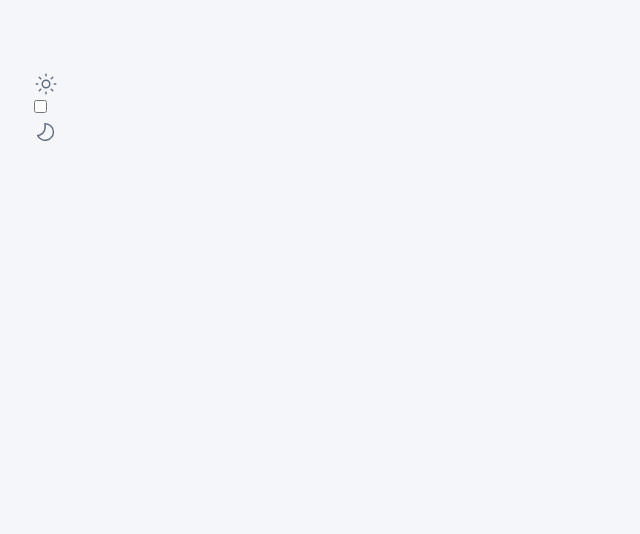
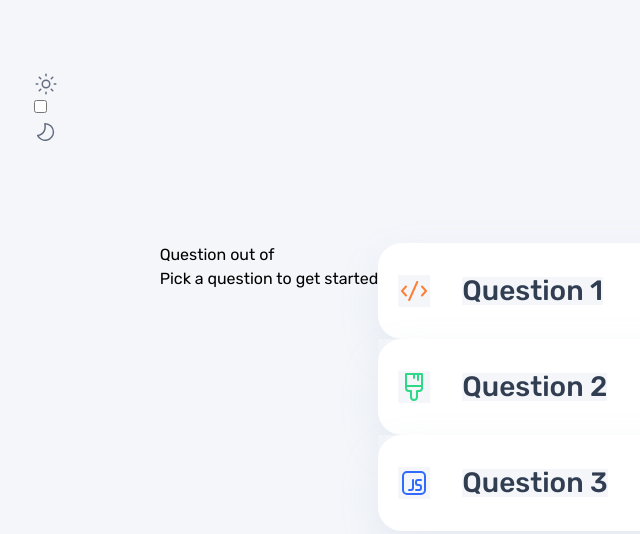
Before and after one commit to huyviet1995/frontend-mentor-quiz-app, a Vue app: page /1/questions/1 in a window 1280 px wide. Before the commit this address had no page. Shown: the top 534 px of the page, without its empty margins (89-729 px from the left). Built offline with nearby package versions, Linux system fonts and the light colour scheme.

Commit message:
Create the basic questions page component

```diff
--- a/src/components/CardItem.vue
+++ b/src/components/CardItem.vue
@@ -1,12 +1,27 @@
 <template>
     <div class="container flex flex-row gap-4 items-center rounded-lg">
-      <slot></slot>
+        <img :src="icon" :width="32" alt="alt">
+        <h2>{{ title }}</h2>
     </div>
   </template>
 
   <script>
   export default {
-    name: 'CardItem'
+    name: 'CardItem',
+    props: {
+        title: {
+            type: String,
+            required: true
+        },
+        icon: {
+            type: String,
+            required: true
+        },
+        alt: {
+            type: String,
+            required: false
+        }
+    }
   }
   </script>
 
--- a/src/components/CategoryItem.vue
+++ b/src/components/CategoryItem.vue
@@ -1,8 +1,5 @@
 <template>
-    <card-item>
-        <img :src="icon" width="32" alt="Category Icon" />
-        <h2>{{ title }}</h2>
-    </card-item>
+    <card-item :title="title" :icon="icon" />
 </template>
 <script>
 import CardItem from "@/components/CardItem.vue";
--- a/src/pages/HomePage.vue
+++ b/src/pages/HomePage.vue
@@ -30,19 +30,19 @@ export default {
         return {
             categories: [
                 {
-                    icon: "https://cdn-icons-png.flaticon.com/512/5968/5968292.png",
+                    icon: "/images/icon-html.svg",
                     title: "HTML",
                 },
                 {
-                    icon: "https://cdn-icons-png.flaticon.com/512/5968/5968292.png",
+                    icon: "/images/icon-css.svg",
                     title: "CSS",
                 },
                 {
-                    icon: "https://cdn-icons-png.flaticon.com/512/5968/5968292.png",
+                    icon: "/images/icon-js.svg",
                     title: "Javascript",
                 },
                 {
-                    icon: "https://cdn-icons-png.flaticon.com/512/5968/5968292.png",
+                    icon: "/images/icon-accessibility.svg",
                     title: "Accessibility",
                 },
             ],
--- /dev/null
+++ b/src/pages/QuestionPage.vue
@@ -0,0 +1,63 @@
+<template>
+    <div class="page-container flex flex-row justify-between mx-auto">
+        <div class="">
+            <p>Question {{ currentQuestion }} out of {{ totalQuestions }}</p>
+            <h1 class="mb-5">
+                {{ title }}
+            </h1>
+            <p>Pick a question to get started</p>
+        </div>
+        <div class="">
+            <ul class="question-list flex gap-4 flex-col">
+                <li v-for="question in questions" :key="question.title">
+                    <card-item :icon="question.icon" :title="question.title" />
+                </li>
+            </ul>
+        </div>
+    </div>
+</template>
+
+<script>
+import CardItem from '@/components/CardItem.vue';
+export default {
+    name: "QuestionPage",
+    components: { CardItem },
+    props: {
+        title: {
+            type: String,
+            required: true,
+        },
+        currentQuestion: {
+            type: Number,
+            required: true,
+        },
+        totalQuestions: {
+            type: Number,
+            required: true,
+        },
+    },
+    data() {
+        return {
+            questions: [
+                {
+                    icon: "/images/icon-html.svg",
+                    title: "Question 1",
+                },
+                {
+                    icon: "/images/icon-css.svg",
+                    title: "Question 2",
+                },
+                {
+                    icon: "/images/icon-js.svg",
+                    title: "Question 3",
+                },
+                // Add more questions here
+            ]
+        };
+    },
+};
+</script>
+
+<style scoped>
+/* Add your styles here */
+</style>
--- a/src/router/index.js
+++ b/src/router/index.js
@@ -1,5 +1,6 @@
 import {createRouter, createWebHistory} from 'vue-router'
 import HomePage from '@/pages/HomePage.vue'
+import QuestionPage from '@/pages/QuestionPage.vue'
 
 const routes = [
   // other routes...
@@ -7,6 +8,11 @@ const routes = [
     path: '/',
     name: 'HomePage',
     component: HomePage
+  },
+  {
+    path: '/:category/questions/:id',
+    name: 'QuestionPage',
+    component: QuestionPage,
   }
 ]
 
```
Also changed, not shown: src/components/MultipleChoiceItem.vue (added, +27 -0 lines).
